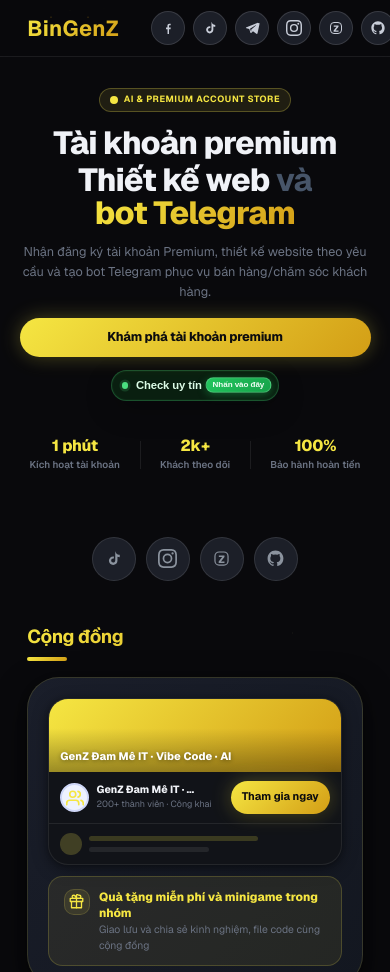
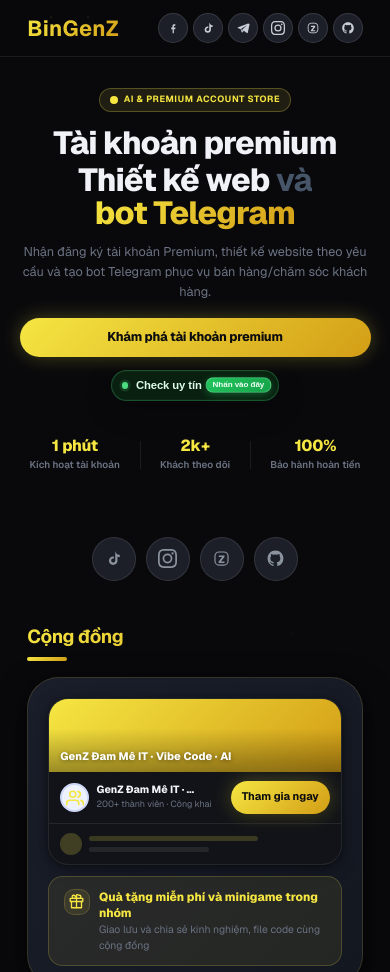
Before and after one commit to bingenz/my-web, a website: page public/index.html in a window 390 px wide. Shown: the top 972 px of the page. Drawn offline with Linux system fonts and the light colour scheme.

Commit message:
Update main.css

```diff
--- a/public/assets/css/main.css
+++ b/public/assets/css/main.css
@@ -20,6 +20,11 @@
 .header-social-link { display: inline-flex; align-items: center; justify-content: center; width: 34px; height: 34px; border-radius: 50%; background: rgba(255,255,255,0.72); border: 1px solid rgba(15,23,42,0.1); color: #334155; text-decoration: none; box-shadow: 0 2px 8px rgba(15,23,42,0.07); transition: background 0.15s ease, transform 0.15s ease, box-shadow 0.15s ease, color 0.15s ease; }
 .header-social-link:hover { background: #fff; transform: translateY(-1px); color: #312e81; box-shadow: 0 6px 14px rgba(15,23,42,0.1); }
 .header-social-link svg { width: 16px; height: 16px; display: block; }
+@media (max-width: 480px) {
+  .header-social { gap: 5px; }
+  .header-social-link { width: 30px; height: 30px; }
+  .header-social-link svg { width: 14px; height: 14px; }
+}
 .logo { font-size: 1.4rem; font-weight: 700; letter-spacing: 0.01em; }
 .logo span { background: var(--grad-brand); -webkit-background-clip: text; -webkit-text-fill-color: transparent; background-clip: text; }
 .logo-sub { background: var(--grad-brand); -webkit-background-clip: text; -webkit-text-fill-color: transparent; background-clip: text; font-weight: 700; }
```
